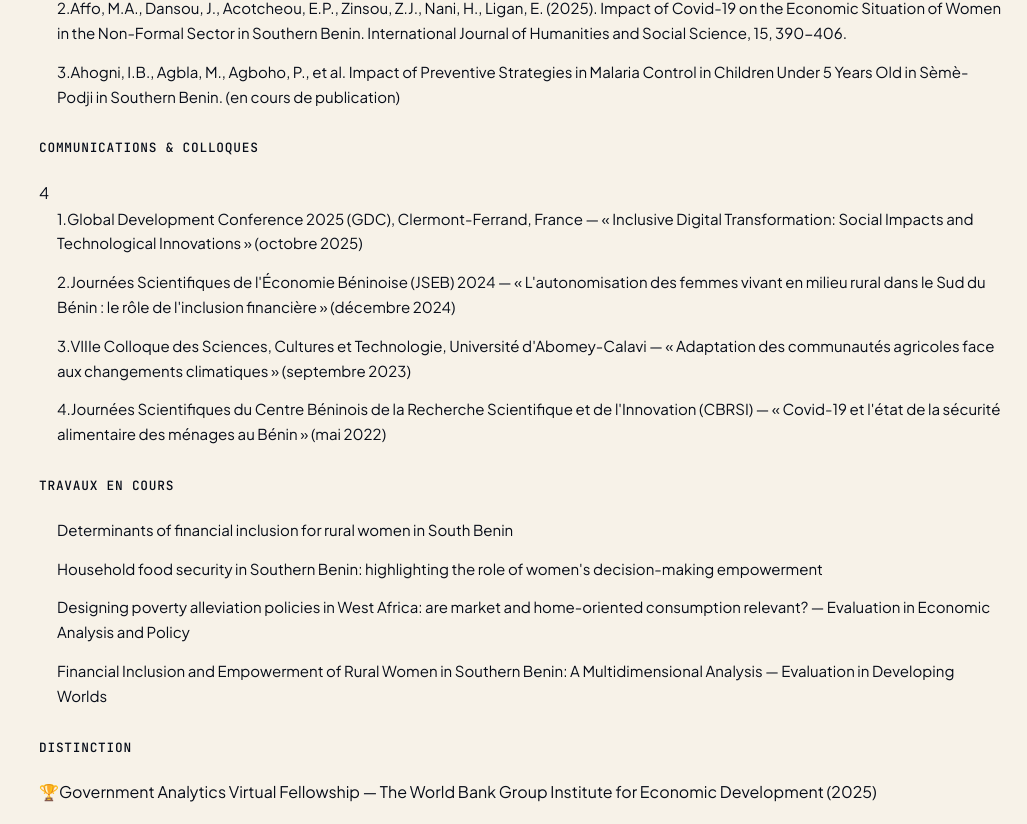
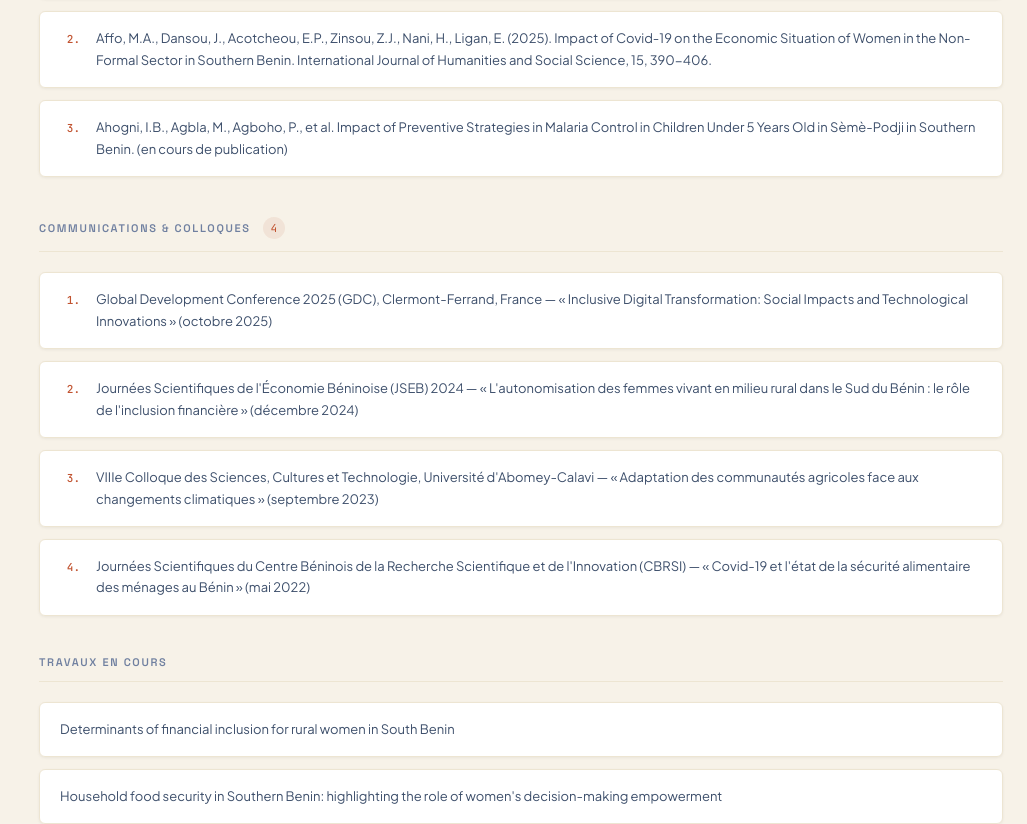
Before and after one commit to hospicehora/HoracioNani, a Next.js app: page / in a window 1280 px wide. Shown: the part 4485-5309 px from the top of the page, without its empty margins (253-1280 px from the left). Built offline with nearby package versions, Linux system fonts and the light colour scheme.

Commit message:
Publications: nouveau design cards

```diff
--- a/components/Publications.module.css
+++ b/components/Publications.module.css
@@ -1,23 +1,83 @@
-.group {
-  margin-bottom: 32px;
+/* ---- Group ---- */
+.group { margin-bottom: var(--sp-10); }
+
+.groupHeader {
+  display: flex;
+  align-items: center;
+  gap: var(--sp-3);
+  margin-bottom: var(--sp-5);
+  padding-bottom: var(--sp-3);
+  border-bottom: 1px solid var(--border-soft);
 }
 
 .groupTitle {
-  font-family: var(--font-mono);
-  font-size: 0.8rem;
+  font-family: var(--font-accent);
+  font-size: var(--text-xs);
+  font-weight: 600;
   text-transform: uppercase;
-  letter-spacing: 0.06em;
-  color: var(--ink-soft);
-  font-weight: 500;
-  border-bottom: 1px solid var(--line);
-  padding-bottom: 8px;
-  margin-bottom: 16px;
+  letter-spacing: var(--tracking-widest);
+  color: var(--text-3);
 }
 
+.groupCount {
+  font-family: var(--font-mono);
+  font-size: var(--text-xs);
+  background: var(--accent-light);
+  color: var(--accent);
+  padding: 2px var(--sp-2);
+  border-radius: var(--r-full);
+}
+
+/* ---- Item ---- */
 .item {
-  margin-bottom: 14px;
-  font-size: 0.94rem;
-  padding-left: 18px;
-  border-left: 2px solid var(--paper-deep);
-  color: var(--ink);
+  display: flex;
+  gap: var(--sp-4);
+  padding: var(--sp-4) var(--sp-5);
+  background: var(--bg-card);
+  border: 1px solid var(--border-soft);
+  border-radius: var(--r-md);
+  margin-bottom: var(--sp-3);
+  font-size: var(--text-sm);
+  color: var(--text-2);
+  line-height: var(--leading-normal);
+  box-shadow: var(--shadow-xs);
+  transition:
+    box-shadow var(--base) var(--ease-out),
+    border-color var(--base) var(--ease-out);
 }
+.item:hover {
+  box-shadow: var(--shadow-sm);
+  border-color: var(--border);
+}
+
+.itemNum {
+  flex-shrink: 0;
+  font-family: var(--font-mono);
+  font-size: var(--text-xs);
+  font-weight: 500;
+  color: var(--accent);
+  width: 20px;
+  padding-top: 2px;
+  text-align: right;
+}
+
+/* ---- Distinction ---- */
+.distinction {
+  display: flex;
+  gap: var(--sp-4);
+  align-items: flex-start;
+  padding: var(--sp-5) var(--sp-6);
+  background: var(--accent-2-light);
+  border: 1px solid rgba(184, 146, 58, 0.25);
+  border-left: 3px solid var(--accent-2);
+  border-radius: var(--r-md);
+  font-size: var(--text-sm);
+  color: var(--text-2);
+  line-height: var(--leading-normal);
+}
+
+.distinctionIcon {
+  font-size: var(--text-xl);
+  line-height: 1;
+  flex-shrink: 0;
+}
```
